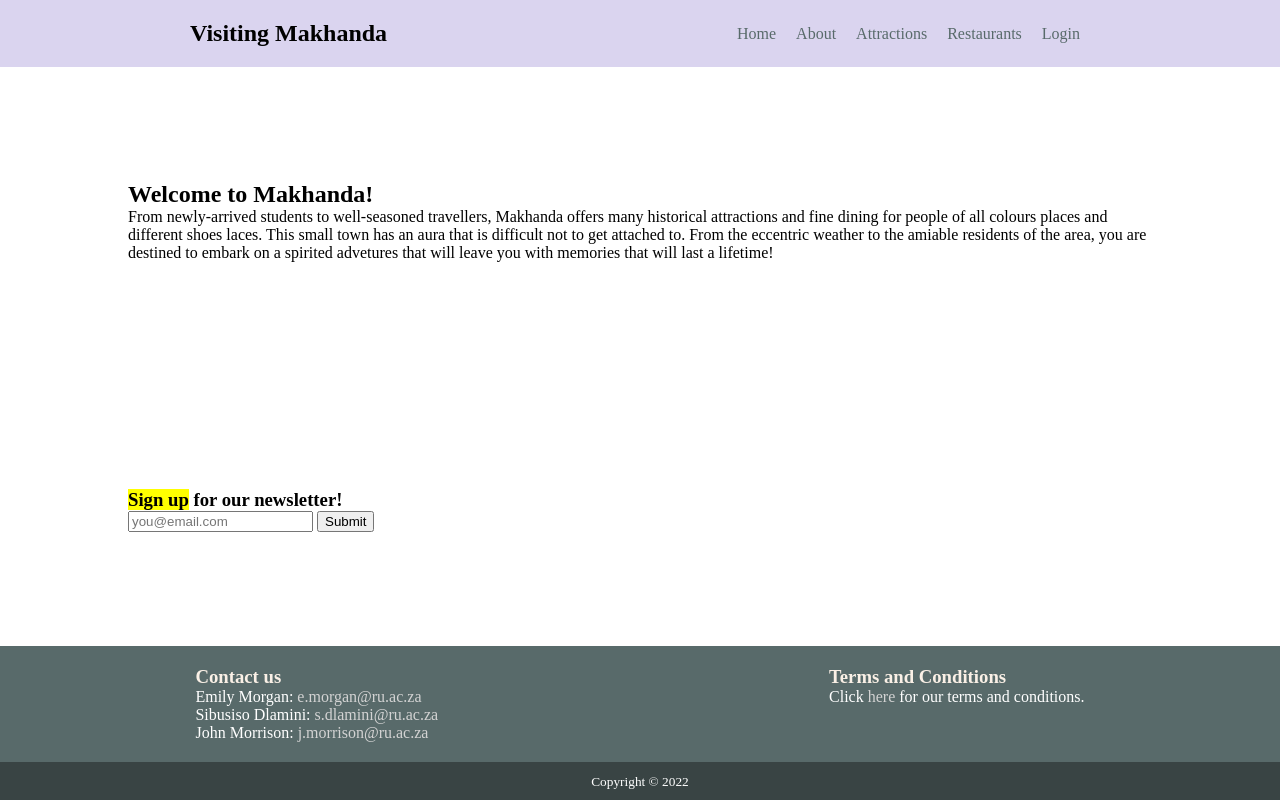
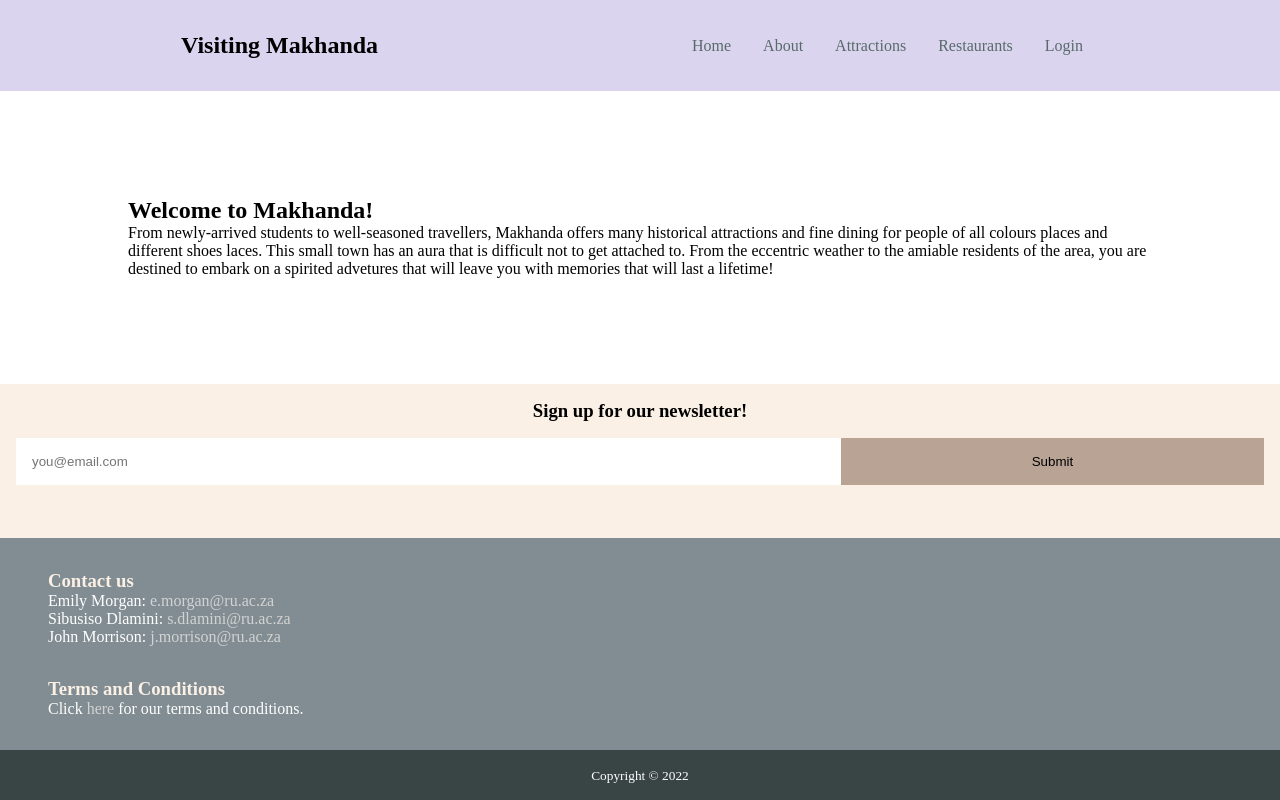
Before and after one commit to Sbu-05-exe/CSC301, a PHP site: page / in a window 1280 px wide. Run offline with PHP 8.4, Linux system fonts and the light colour scheme.

Commit message:
worked on email form

```diff
--- a/index.html
+++ b/index.html
@@ -26,10 +26,10 @@
           that will leave you with memories that will last a lifetime!
         </p>
       </section>
-      <section class="newsletter gutter">
-        <h3><mark>Sign up</mark> <color> for our newsletter! </color></h3>
+      <section class="newsletter">
+        <h3 class="gutter">Sign up<color> for our newsletter! </color></h3>
 
-        <form action="" method="post">
+        <form id="newsletter-form" action="" method="post">
           <input type="email" placeholder="you@email.com"></input>
           <button type="submit">Submit</button>
         </form>
--- a/style.css
+++ b/style.css
@@ -25,7 +25,7 @@ header {
     display: flex;
     justify-content: space-around; /* make the header elements inline and  */
     background-color: var(--quinary);
-    padding: 20px;                  /* neatly space elements in the header */
+    padding: 2rem;                  /* neatly space elements in the header */
 }
 
 main {
@@ -35,11 +35,7 @@ main {
     justify-content: space-around;
 }
 
-footer {
-    background-color: var(--secondary);
-}
-
-/* styling navbar */
+/* styling header */
 
 nav .menu {
     padding-left: 0;
@@ -51,7 +47,7 @@ nav .menu {
 
 nav .menu li {
     display: inline-block;
-    padding: 0px 10px;
+    padding: 0px 1rem;
 }
 
 .menu a {
@@ -63,16 +59,63 @@ nav .menu li a:hover {
     color: white;
     transition: 0.3s;
 }
+/* Styling welcome paragraph */
+
+.welcome {
+    flex-grow: 10;
+    display: flex;
+    flex-direction: column;
+    justify-content: center;
+}
+
+/* Styling newsletter*/
+
+.newsletter {
+    padding: 1rem;
+    background-color: linen;
+    flex-grow: 1;
+}
+.newsletter h3 {
+    text-align: center;
+}
+
+#newsletter-form {
+    display: flex;
+    padding: 1rem 0;
+}
+
+#newsletter-form input {
+    border: none;
+    flex-grow: 5;
+    padding: 1rem;
+    /* background-color:#eeeeee; */
+}
+
+#newsletter-form input:focus {
+    outline: none;
+    border: 1rem solid var(--tertiary);
+    border-width: 0 0 1px 0;
+}
+
+#newsletter-form button {
+    flex-grow: 3;
+    border: none;
+    background-color: var(--tertiary)
+}
+
 
 /* footer */
 
+footer {
+    background-color: var(--primary);
+}
 footer a {
     text-decoration: none;
     color: lightgrey;
 }
 
 footer section {
-    padding: 20px 20px;
+    padding: 1rem 2rem;
     color: white;
 }
 
@@ -82,7 +125,10 @@ footer h3 {
 
 .footer-content {
     display: flex;
-    justify-content: space-around;
+    flex-direction: column;
+    justify-content: center;
+    padding: 1rem;
+    /* justify-content: space-around; */
 }
 
 .contact-us ul {
@@ -93,7 +139,7 @@ footer h3 {
 }
 
 .copy-symbol {
-    padding: 10px;
+    padding: 1rem;
     color: white;
     background-color: var(--secondary_dark);
     text-align: center;
```
